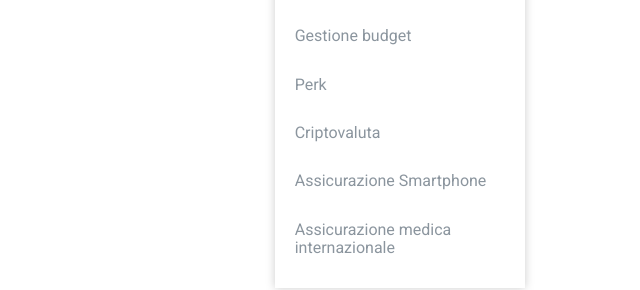
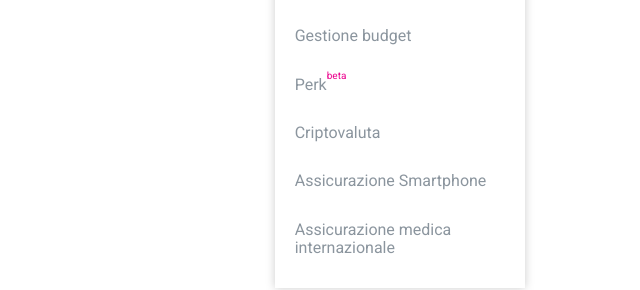
Before and after one commit to Akiras88/js-html-css-revolut, a plain HTML site: page index.html in a window 1280 px wide. Both pictures are taken after a click on the link "Prodotti". Shown: the part 173-463 px from the top of the page, 376-1016 px from the left. Drawn offline with nearby package versions, Linux system fonts and the light colour scheme.

Commit message:
add beta

```diff
--- a/assets/css/style.css
+++ b/assets/css/style.css
@@ -81,7 +81,12 @@ body {
     top: -10px;
     right: 118px;
 }
-
+.beta {
+    position: relative;
+    font-size: 10px;
+    bottom: 11px;
+    color: #eb008d;
+}
 
 .hide { /* jQuery */
     opacity: 0;
--- a/index.html
+++ b/index.html
@@ -58,7 +58,7 @@
                                 <a href="#">Gestione budget</a>
                             </li>
                             <li>
-                                <a href="#">Perk</a>
+                                <a class="middle" href="#">Perk<span class="beta">beta</span></a>
                             </li>
                             <li>
                                 <a href="#">Criptovaluta</a>
```
